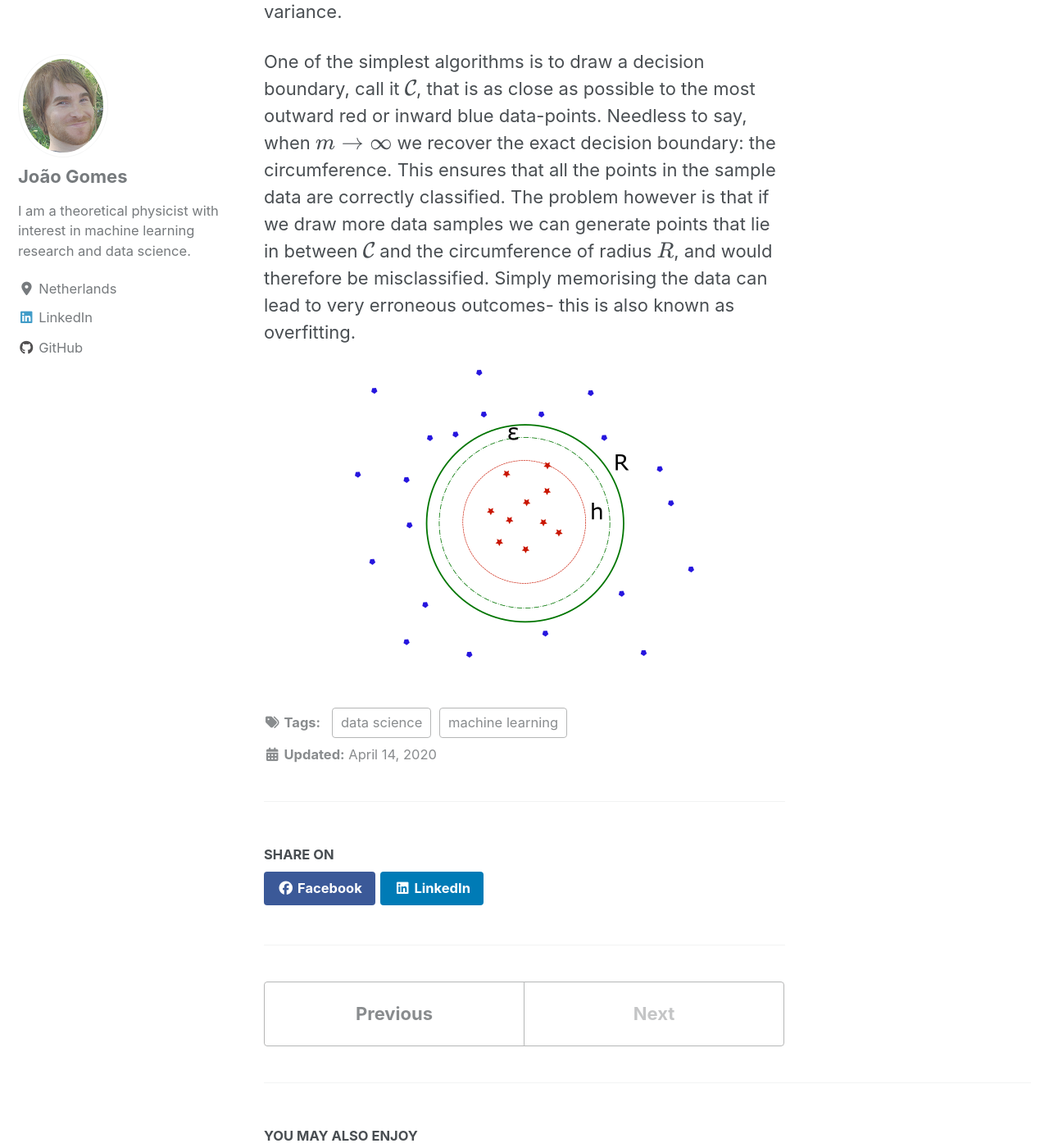
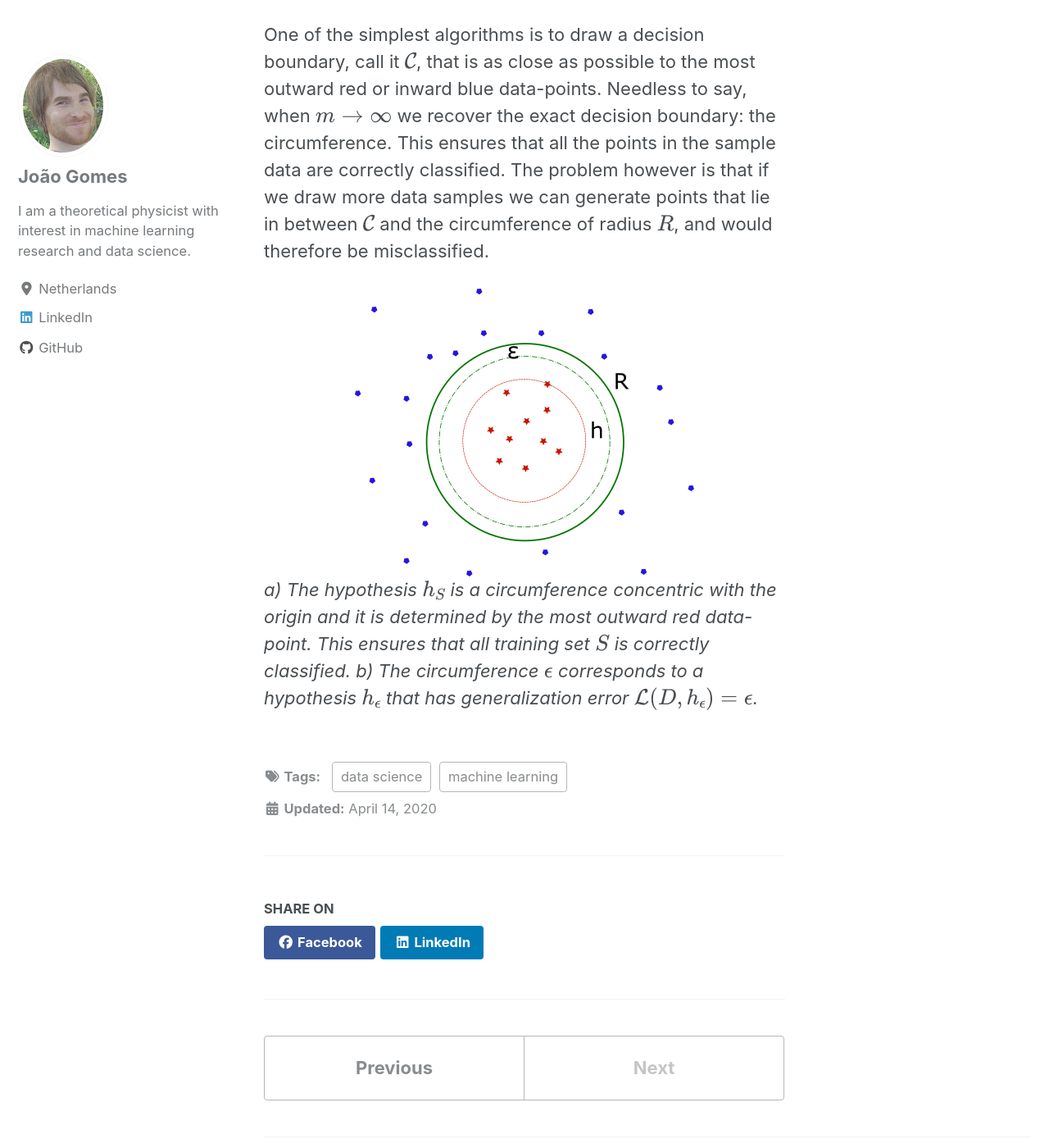
Before and after one commit to joaomvg/ml-pelican-website, a Jekyll site: the page built from _posts/2020-4-14-PAC_learning.md, in a window 1280 px wide and 1400 px high, scrolled down 3074 px. Shown: the whole window at 82% size. Built offline with Jekyll 4.4.1, drawn with Linux system fonts in a browser that asks for light colours; cached includes are drawn as plain includes; nearby versions of some CDN libraries; formulas are drawn with MathJax 3; some of the changed text lies outside the part shown.

Commit message:
pic and text

```diff
--- a/_posts/2020-4-14-PAC_learning.md
+++ b/_posts/2020-4-14-PAC_learning.md
@@ -23,10 +23,11 @@
 
 Let us assume for the moment that such a map exists. Consider the problem of classifying points on a 2D plane as red or blue. The exact map is characterised by a circumference of radius $$R$$ concentric with the origin of the plane, which colours points that are inside as red and outside as blue. See figure below. The training dataset consists of $$m$$ data-points $$\mathbb{x}=(x_1,x_2)$$ sampled independently and identically distributed (i.i.d) from a distribution $$D(x)$$. In most instances, we do not know this distribution.
 
-![](/images/PAC learning.png){: .align-center}
-*Here the circumference $$R$$ denotes the ground truth which classifies points as red or blue. The hypotheses $$h$$ correctly classifies all the training points and we choose it to pass by the most outward red training point.*
+![](/images/PAC learning_1.png){: .align-center}
+*Here the circumference $$R$$ denotes the ground truth which classifies points as red or blue, depending on whether they are inside or outside of the circle, respectively.*
 
-The learning problem is to find a hypotheses $$h(x): x\rightarrow y$$ that has small error on unseen data. The *empirical error* or *training error* is given by a loss function calculated on the training dataset $$S$$ and defined as follows:
+The learning problem is to find a hypotheses $$h(x): x\rightarrow y$$ that has small error on unseen data.
+The *empirical error* or *training error* is given by a loss function calculated on the training dataset $$S$$ and defined as follows:
 
 $$\mathcal{L}_S(h)=\frac{1}{m}\sum_{i=1:m}\mathbb{I}\left[h(x_i)\neq y(x_i)\right]$$
 
@@ -40,6 +41,7 @@
 
 When a hypotheses $$h(x)$$ that has zero empirical error one says that it *overfits* the data. This can be achieved, for example, by memorising all the training data. While this works well on the training set, it may lead to very misleading predictions on unseen data. The problem, explained simply, is essentially two fold: we may be overfitting on data that is not representative and so the hypotheses will generalise poorly, and secondly memorising all the data requires a very complex function $$h(x)$$ which leads to a prediction with high variance.
 
-One of the simplest algorithms is to draw a decision boundary, call it $$\mathcal{C}$$, that is as close as possible to the most outward red or inward blue data-points. Needless to say, when $$m\rightarrow \infty$$ we recover the exact decision boundary: the circumference. This ensures that all the points in the sample data are correctly classified. The problem however is that if we draw more data samples we can generate points that lie in between $$\mathcal{C}$$ and the circumference of radius $$R$$, and would therefore be misclassified.  Simply memorising the data can lead to very erroneous outcomes- this is also known as overfitting.
+One of the simplest algorithms is to draw a decision boundary, call it $$\mathcal{C}$$, that is as close as possible to the most outward red or inward blue data-points. Needless to say, when $$m\rightarrow \infty$$ we recover the exact decision boundary: the circumference. This ensures that all the points in the sample data are correctly classified. The problem however is that if we draw more data samples we can generate points that lie in between $$\mathcal{C}$$ and the circumference of radius $$R$$, and would therefore be misclassified.
 
 ![](/images/circle_learning_epsilon.png){: .align-center}
+*a) The hypothesis $$h_S$$ is a circumference concentric with the origin and it is determined by the most outward red data-point. This ensures that all training set $$S$$ is correctly classified. b) The circumference $$\epsilon$$ corresponds to a hypothesis $$h_{\epsilon}$$ that has generalization error $$\mathcal{L}(D,h_{\epsilon})=\epsilon$$.*
```
Also changed, not shown: images/PAC learning_1.png (added).
